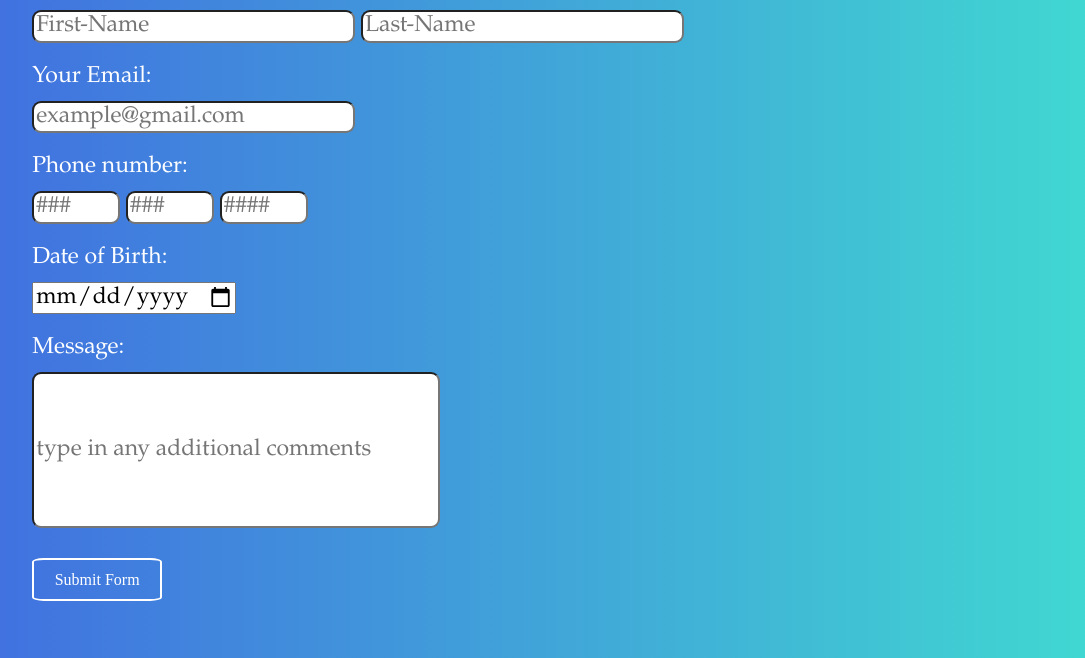
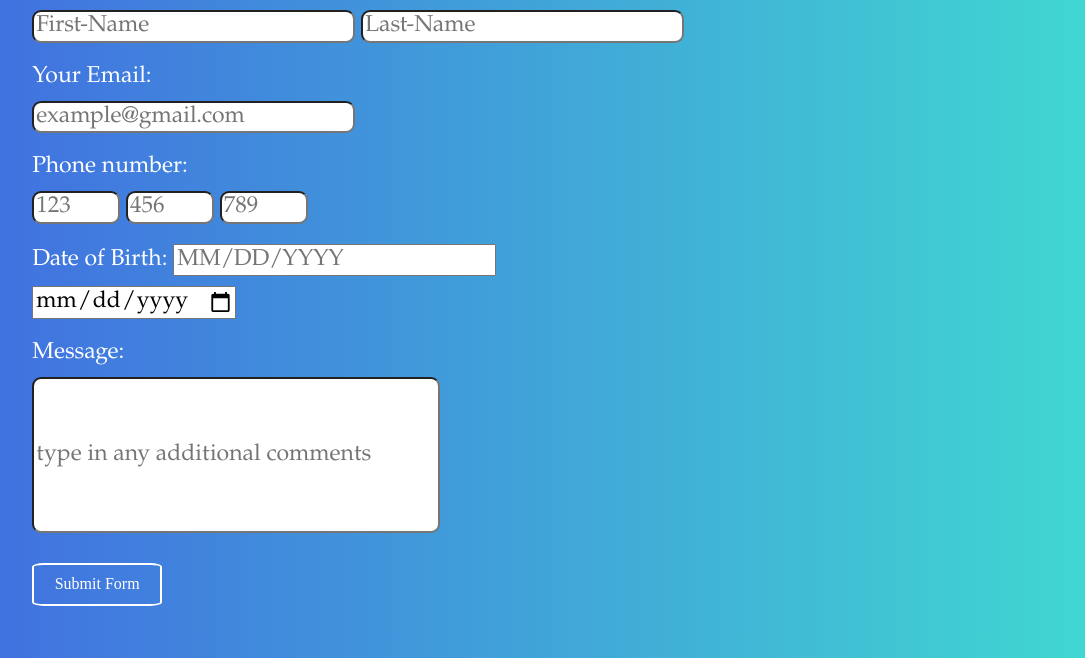
Before and after one commit to MaryamIbad/Lab2, a plain HTML site: page index.html in a window 1280 px wide. Shown: the part 142-800 px from the top of the page, without its empty margins (95-1180 px from the left). Drawn offline with Linux system fonts and the light colour scheme.

Commit message:
Updating Date of birth

```diff
--- a/index.html
+++ b/index.html
@@ -39,14 +39,15 @@
 		    		<label>Phone number: </label>
 		    	</div>
 		    	<div class="box2">
-		    		<input type="tel" name="phone" placeholder="###" maxlength="3" required>
-		    		<input type="tel" name="phone" placeholder="###" maxlength="3" required>
-		    		<input type="tel" name="phone" placeholder="####" maxlength="4" required>
+		    		<input type="tel" name="phone" placeholder="123" maxlength="3" required>
+		    		<input type="tel" name="phone" placeholder="456" maxlength="3" required>
+		    		<input type="tel" name="phone" placeholder="789" maxlength="4" required>
 		    	</div>
 		    </div>
 		    <div class="wer">
 		    	<div class="no box">
 		    		<label>Date of Birth: </label>
+				<input type="DOB" name="date" placeholder="MM/DD/YYYY" maxlength="9" required>
 		    	</div>
 		    	<div class="tel">
 		    		<input type="date" name="birth_field" required>
```
